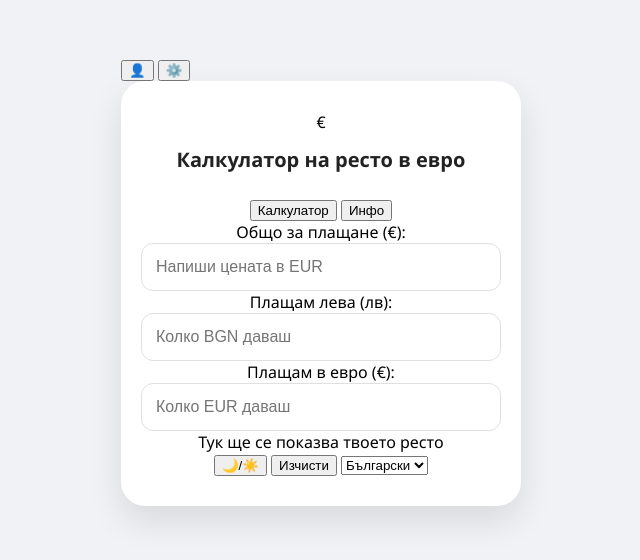
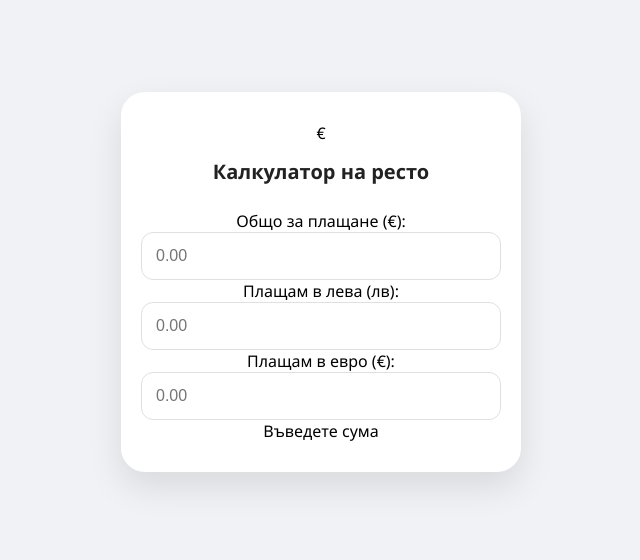
Before and after one commit to mitko-am/euro-calc, a plain HTML site: page index.html in a window 1280 px wide. Shown: the part 118-678 px from the top of the page, without its empty margins (319-959 px from the left). Drawn offline with Linux system fonts and the light colour scheme.

Commit message:
Update index.html
Изчистен дизайн

```diff
--- a/index.html
+++ b/index.html
@@ -6,54 +6,36 @@
     <title>Евро Калкулатор</title>
     <link rel="stylesheet" href="styles.css">
     <link rel="manifest" href="manifest.json">
+    <meta name="theme-color" content="#009688">
 </head>
 <body>
 
     <div class="app-container">
-        <header class="top-menu">
-            <button class="menu-icon-btn">👤</button>
-            <button class="menu-icon-btn">⚙️</button>
-        </header>
-
         <main class="calculator-card">
             <div class="logo-box">
                 <div class="euro-symbol">€</div>
             </div>
 
-            <h1 class="main-title">Калкулатор на ресто в евро</h1>
+            <h1 class="main-title">Калкулатор на ресто</h1>
 
-            <div class="tabs-container">
-                <button class="tab-item active">Калкулатор</button>
-                <button class="tab-item">Инфо</button>
+            <div class="input-field">
+                <label>Общо за плащане (€):</label>
+                <input type="number" id="priceEur" placeholder="0.00" step="0.01" inputmode="decimal">
             </div>
 
             <div class="input-field">
-                <label>Общо за плащане (€):</label>
-                <input type="number" id="priceEur" placeholder="Напиши цената в EUR" step="0.01">
-            </div>
-
-            <div class="input-field">
-                <label>Плащам лева (лв):</label>
-                <input type="number" id="paidBgn" placeholder="Колко BGN даваш" step="0.01">
+                <label>Плащам в лева (лв):</label>
+                <input type="number" id="paidBgn" placeholder="0.00" step="0.01" inputmode="decimal">
             </div>
 
             <div class="input-field">
                 <label>Плащам в евро (€):</label>
-                <input type="number" id="paidEur" placeholder="Колко EUR даваш" step="0.01">
+                <input type="number" id="paidEur" placeholder="0.00" step="0.01" inputmode="decimal">
             </div>
 
             <div id="resultDisplay" class="result-box">
-                Тук ще се показва твоето ресто
+                Въведете сума
             </div>
-
-            <footer class="bottom-bar">
-                <button class="footer-btn">🌙/☀️</button>
-                <button class="footer-btn" id="clearBtn">Изчисти</button>
-                <select class="footer-btn lang-select">
-                    <option>Български</option>
-                    <option>English</option>
-                </select>
-            </footer>
         </main>
     </div>
 
```
